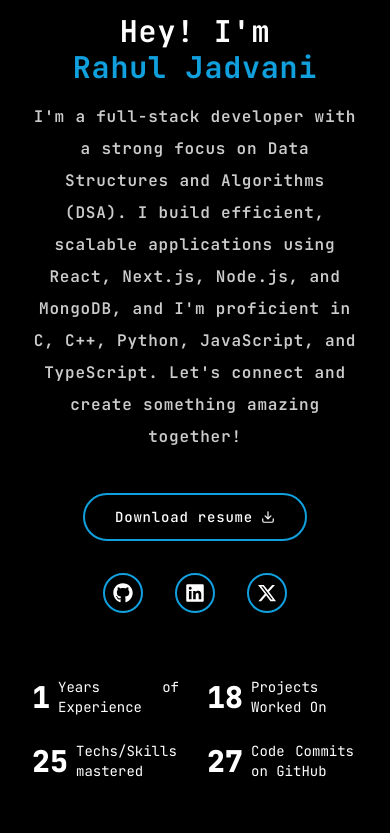
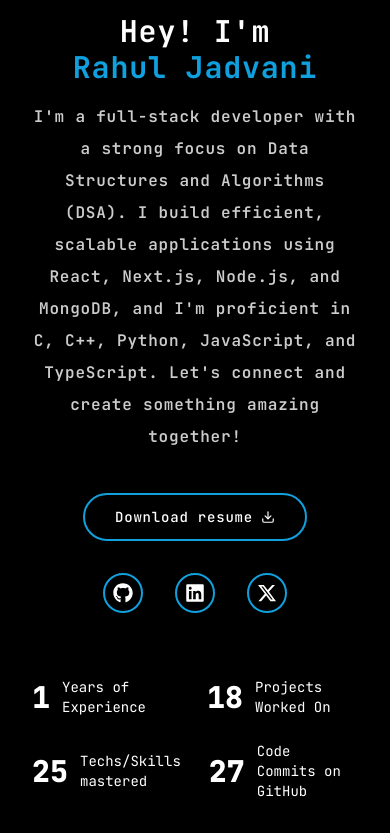
Before and after one commit to Rahul-Jadvani/RJ-Portfolio-Next-JS, a Next.js app: page / in a window 390 px wide. Shown: the part 407-1240 px from the top of the page. Built offline with nearby package versions, Linux system fonts and the light colour scheme.

Commit message:
Update Stats.tsx

```diff
--- a/src/components/manual-ui/Stats.tsx
+++ b/src/components/manual-ui/Stats.tsx
@@ -40,7 +40,7 @@ const Stats: React.FC = () => {
           {statValues.map((stat) => (
             <div
               key={stat.id}
-              className="flex-1 flex items-center lg:items-start justify-center lg:justify-start gap-2 lg:gap-4 lg:mt-10"
+              className="flex-1 flex items-center lg:items-start justify-center lg:justify-start gap-3 lg:gap-4 lg:mt-10"
             >
               {/* CountUp with aria-label for accessibility */}
               <CountUp
@@ -52,7 +52,7 @@ const Stats: React.FC = () => {
               />
               <p
                 className={`${stat.text.length < 15 ? "max-w-[100px]" : "max-w-[150px]"
-                  }text-white/80 text-justify lg:text-left mr-1 text-sm`}
+                  }text-white/80 text-left mr-1 text-sm`}
               >
                 {stat.text}
               </p>
```
